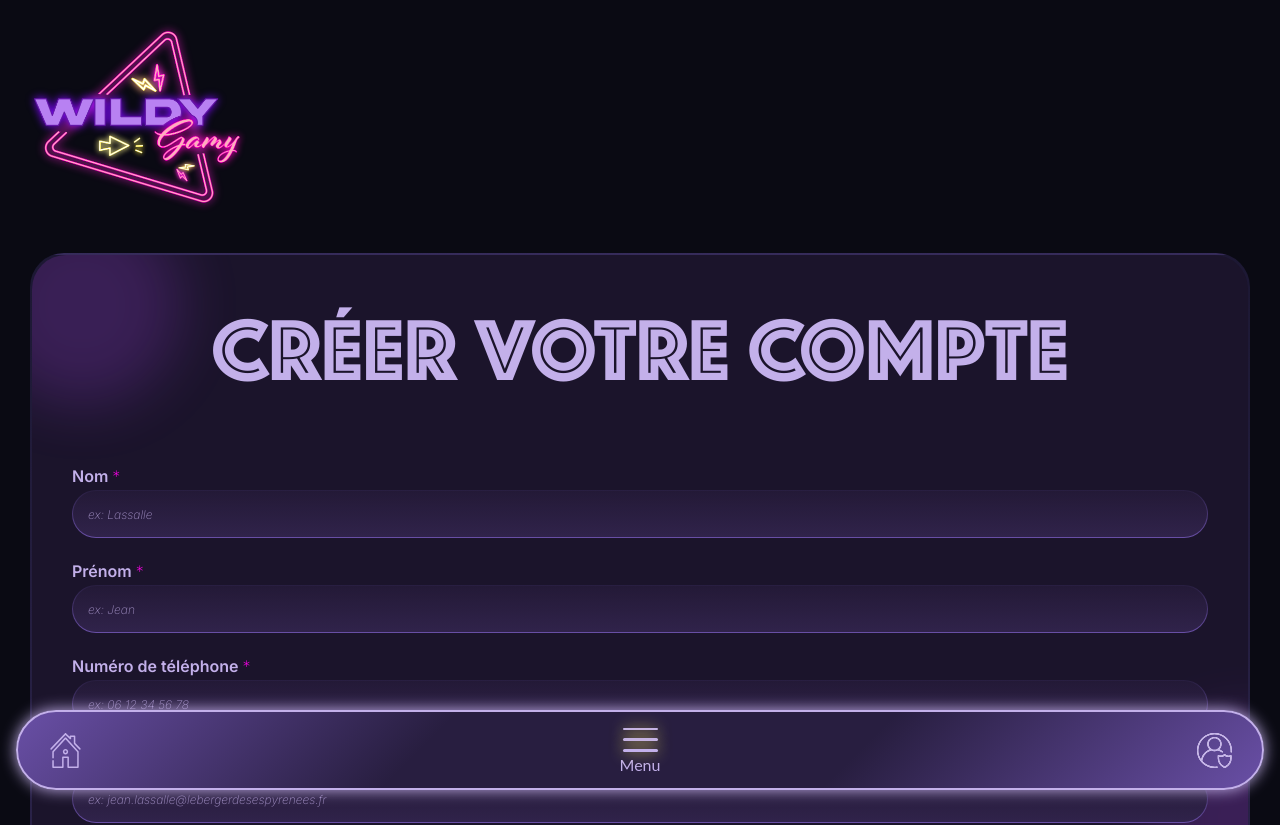
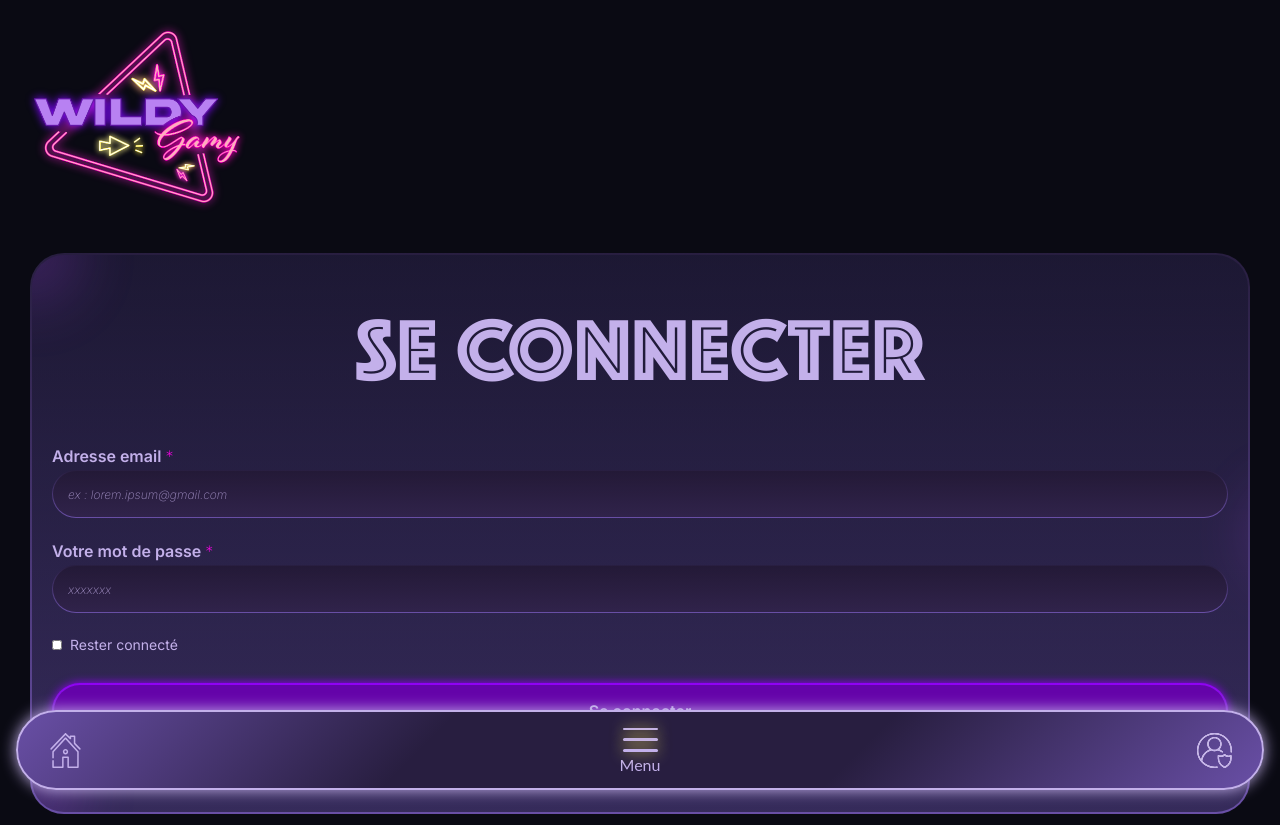
Before and after one commit to Justine-Cousin/WildyGamy, a React (Vite) app in the folder client/: page /login in a window 1280 px wide. Shown: the top 825 px of the page. Built offline with nearby package versions, Linux system fonts and the light colour scheme; a web font is replaced by a local one.

Commit message:
feat: create login form

```diff
--- a/client/src/components/BlurredBackground.tsx
+++ b/client/src/components/BlurredBackground.tsx
@@ -6,7 +6,7 @@ interface BlurredBackgroundProps {
 
 const BlurredBackground: React.FC<BlurredBackgroundProps> = ({ children }) => {
   return (
-    <div className="background-container">
+    <div className="background-container login">
       <div className="blur-circle circle-top" />
       <div className="blur-circle circle-right" />
       <div className="blur-circle circle-bottom" />
--- /dev/null
+++ b/client/src/components/LoginForm.tsx
@@ -0,0 +1,77 @@
+import BlurredBackground from "./BlurredBackground";
+import "../styles/LoginForm.css";
+
+export default function LoginForm() {
+  return (
+    <div className="login-container">
+      <BlurredBackground>
+        <h1 className="login__title">SE CONNECTER</h1>
+        <form className="login__form">
+          <div className="login__field">
+            <label className="login__label" htmlFor="email">
+              Adresse email <span className="login__required">*</span>
+            </label>
+            <div className="login__input-wrapper">
+              <input
+                className="login__input"
+                type="email"
+                id="email"
+                name="email"
+                placeholder="ex : lorem.ipsum@gmail.com"
+                required
+              />
+            </div>
+          </div>
+
+          <div className="login__field">
+            <label className="login__label" htmlFor="password">
+              Votre mot de passe <span className="login__required">*</span>
+            </label>
+            <div className="login__input-wrapper">
+              <input
+                className="login__input"
+                type="password"
+                id="password"
+                name="password"
+                placeholder="xxxxxxx"
+                required
+              />
+            </div>
+          </div>
+
+          <div className="login__remember">
+            <label className="login__remember-label">
+              <input
+                type="checkbox"
+                className="login__remember-input"
+                id="stay_connected"
+                name="stay_connected"
+              />
+              Rester connecté
+            </label>
+          </div>
+
+          <button className="login__submit" type="submit">
+            Se connecter
+          </button>
+
+          <div className="login__links">
+            <a href="/forgot-password" className="login__forgot-link">
+              Mot de passe oublié ?
+            </a>
+          </div>
+        </form>
+      </BlurredBackground>
+      <div className="login__signup-container">
+        <hr className="login__signup-line" />
+        <span className="login__signup">
+          Ou{" "}
+          <a href="/create-account" className="login__signup-link">
+            créer votre compte
+          </a>
+        </span>
+        <hr className="login__signup-line" />
+      </div>
+    </div>
+  );
+}
--- a/client/src/pages/LoginPage.tsx
+++ b/client/src/pages/LoginPage.tsx
@@ -1,5 +1,7 @@
 import logoWG from "../assets/images/logo_wildy_gamy.png";
 import CreateLogin from "../components/CreateLogin";
+import LoginForm from "../components/LoginForm";
+
 import "../styles/LoginPage.css";
 
 export default function LoginPage() {
@@ -7,6 +9,7 @@ export default function LoginPage() {
     <div className="loginpage-container">
       <img className="games-logo" src={logoWG} alt="Logo" />
       <div className="loginpage-content">
+        <LoginForm />
         <CreateLogin />
       </div>
     </div>
--- a/client/src/styles/BlurredBackground.css
+++ b/client/src/styles/BlurredBackground.css
@@ -6,11 +6,13 @@
   overflow: hidden;
   border-radius: 34px;
 }
-
+.login-container {
+  padding-bottom: 23px;
+}
 .blur-circle {
   position: absolute;
-  width: 200px;
-  height: 200px;
+  width: 100px;
+  height: 100px;
   background-color: #b54cff;
   border-radius: 50%;
   filter: blur(30px);
--- a/client/src/styles/CreateLogin.css
+++ b/client/src/styles/CreateLogin.css
@@ -27,9 +27,9 @@
 
 .login-form-title {
   font-family: var(--font-title-phosphate);
+  color: var(--font-title-color);
   font-weight: 400;
   font-style: normal;
-  color: var(--font-title-color);
   font-size: 7vw;
   text-align: center;
   padding-bottom: 10px;
--- /dev/null
+++ b/client/src/styles/LoginForm.css
@@ -0,0 +1,195 @@
+.login {
+  display: flex;
+  flex-direction: column;
+  align-items: center;
+  justify-content: flex-start;
+  min-height: fit-content;
+  background: rgb(21, 20, 43, 0.61);
+  border-radius: 34px;
+  border: 2px solid transparent;
+  background-image: linear-gradient(
+      rgba(21, 20, 43, 0.61),
+      rgba(21, 20, 43, 0.61)
+    ), linear-gradient(to bottom, #281e40, #694fa6);
+  background-origin: border-box;
+  background-clip: padding-box, border-box;
+}
+
+.login__title {
+  font-family: var(--font-title-phosphate);
+  color: var(--font-title-color);
+  font-weight: 400;
+  font-style: normal;
+  font-size: 7vw;
+  text-align: center;
+  padding-bottom: 10px;
+  padding-top: 5px;
+}
+
+.login__form {
+  display: flex;
+  flex-direction: column;
+  width: 100%;
+  gap: 10px;
+}
+
+.login__field {
+  width: 100%;
+  display: flex;
+  flex-direction: column;
+  font-family: "Inter", sans-serif;
+  color: #c3b0ea;
+  font-weight: 600;
+  font-size: 16px;
+  padding-bottom: 10px;
+}
+
+.login__label {
+  font-size: 16px;
+  color: #c3b0ea;
+  font-family: "Inter", sans-serif;
+}
+
+.login__required {
+  color: #fe00ea;
+  font-size: 16px;
+  font-weight: 200;
+}
+
+.login__input-wrapper {
+  width: 100%;
+}
+
+.login__input {
+  width: 100%;
+  padding: 15px;
+  border-radius: 30px;
+  background: rgba(34, 24, 52, 0.8);
+  color: #c3b0ea;
+  font-family: "Inter", sans-serif;
+  border: 1px solid transparent;
+  background-image: linear-gradient(
+      rgba(34, 24, 52, 0.8),
+      rgba(34, 24, 52, 0.8)
+    ), linear-gradient(to bottom, #281e40, #694fa6);
+  background-origin: border-box;
+  background-clip: padding-box, border-box;
+}
+
+.login__input::placeholder {
+  color: #c3b0eac1;
+  font-family: "Inter", sans-serif;
+  font-size: 12px;
+  font-weight: 200;
+  font-style: italic;
+}
+
+.login__remember {
+  display: flex;
+  align-items: center;
+  margin-bottom: 1rem;
+  font-family: "Inter", sans-serif;
+  color: #c3b0ea;
+}
+
+.login__remember-label {
+  display: flex;
+  align-items: center;
+  gap: 0.5rem;
+  color: #c3b0ea;
+  font-size: 14px;
+  cursor: pointer;
+}
+
+.login__remember-input {
+  width: 10px;
+  height: 10px;
+  cursor: pointer;
+}
+
+.login__submit {
+  width: 100%;
+  padding: 16px;
+  border-radius: 30px;
+  font-family: "Inter", sans-serif;
+  font-size: 16px;
+  font-weight: 600;
+  color: #c3b0ea;
+  cursor: pointer;
+  position: relative;
+  background: #6403a9;
+  border: 2px solid transparent;
+  background-image: linear-gradient(#6403a9, #6403a9),
+    linear-gradient(to bottom, #9001f5, #694fa6);
+  background-origin: border-box;
+  background-clip: padding-box, border-box;
+  transition: all 0.3s ease;
+  box-shadow: 0 0 9.2px #9001f5;
+}
+
+.login__submit:hover {
+  box-shadow: 0 0 20px #9001f5;
+}
+
+.login__submit:disabled {
+  background: #4b4b4b;
+  box-shadow: none;
+  cursor: not-allowed;
+}
+
+.login__links {
+  text-align: center;
+  margin-top: 1rem;
+  font-family: "Inter", sans-serif;
+}
+
+.login__forgot-link {
+  color: #c3b0ea;
+  text-decoration: underline;
+  font-size: 14px;
+  cursor: pointer;
+  font-family: "Inter", sans-serif;
+}
+
+.login__signup-container {
+  width: 100%;
+  display: flex;
+  align-items: center;
+  justify-content: center;
+  gap: 10px;
+  margin-top: 20px;
+}
+
+.login__signup-line {
+  flex: 1;
+  border: none;
+  border-top: 1px solid rgba(195, 176, 234, 0.3);
+  margin: 0 20px;
+}
+
+.login__signup {
+  text-align: center;
+  color: #c3b0ea;
+  font-size: 14px;
+  font-family: "Inter", sans-serif;
+  white-space: nowrap;
+}
+
+.login__signup-link {
+  color: #c3b0ea;
+  text-decoration: none;
+}
+
+.login__signup-link:hover {
+  text-decoration: underline;
+}
+
+@media (max-width: 640px) {
+  .login__form {
+    padding: 0 1rem;
+  }
+
+  .login__title {
+    font-size: 32px;
+  }
+}
```
